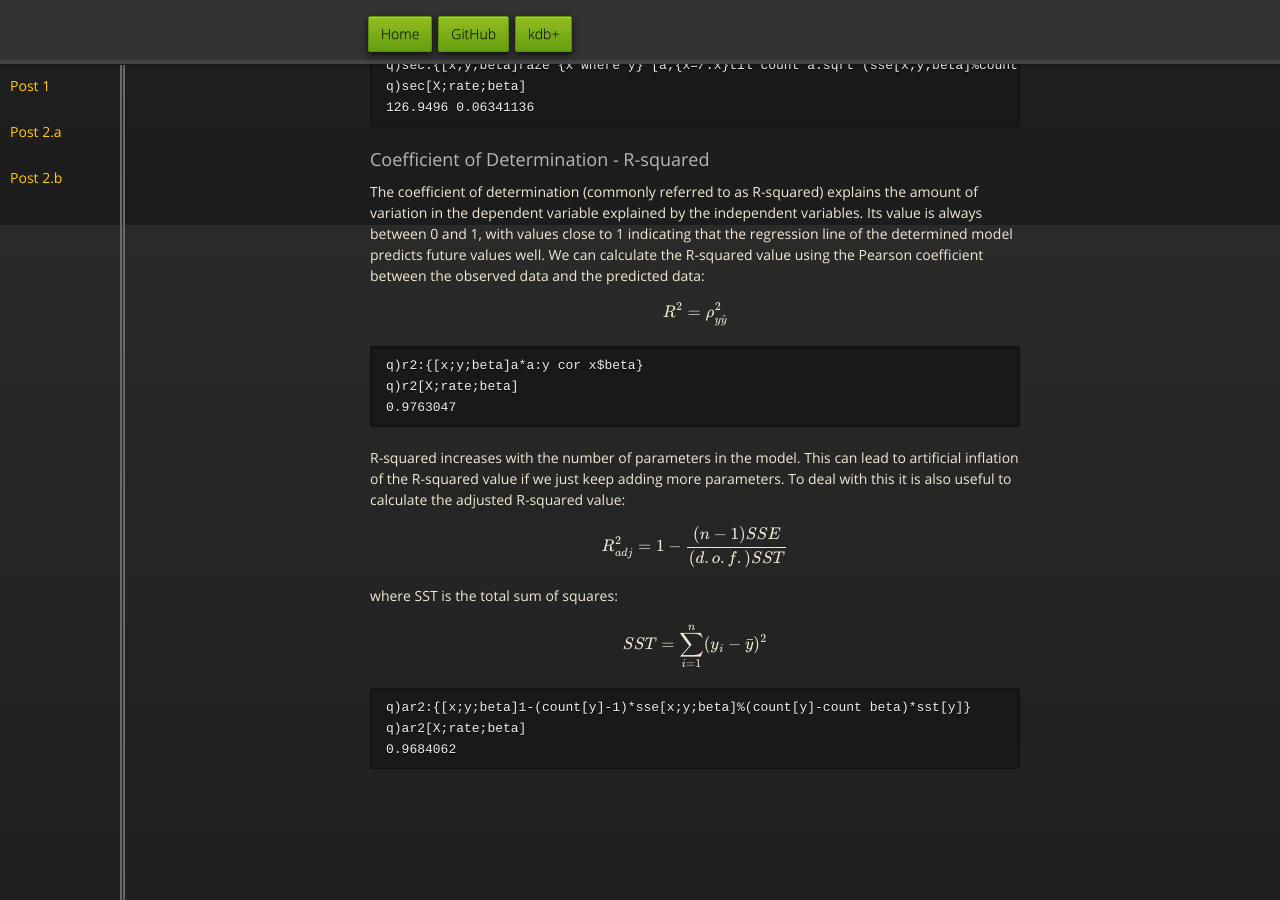
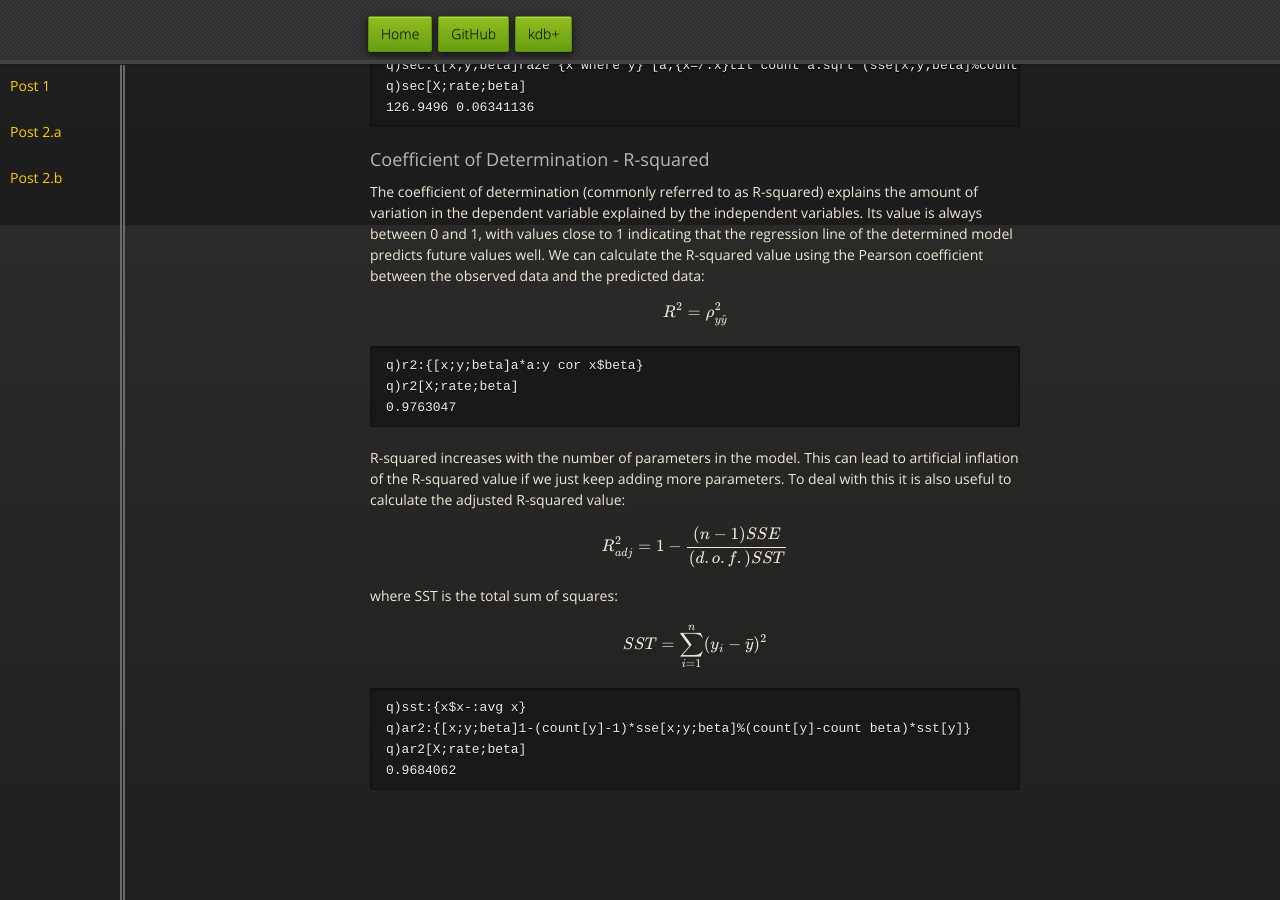
Before and after one commit to jpneill/jpneill.github.io, a Jekyll site: the page posts/Lin_Reg_b.html, which Jekyll copies as it is, in a window 1280 px wide and 900 px high, scrolled down 2475 px. Built offline with Jekyll 4.4.1, drawn with Linux system fonts in a browser that asks for light colours; nearby versions of some CDN libraries; formulas are drawn with MathJax 3.

Commit message:
Added sst

```diff
--- a/posts/Lin_Reg_b.html
+++ b/posts/Lin_Reg_b.html
@@ -149,7 +149,8 @@ q)r2[X;rate;beta]
         To deal with this it is also useful to calculate the adjusted R-squared value:
         $$R^2_{adj}=1-\frac{(n-1)SSE}{(d.o.f.)SST}$$ where SST is the total sum of squares:$$SST=\sum^n_{i=1}(y_i-\bar{y})^2$$</p>
 
-<pre><code>q)ar2:{[x;y;beta]1-(count[y]-1)*sse[x;y;beta]%(count[y]-count beta)*sst[y]}
+<pre><code>q)sst:{x$x-:avg x}
+q)ar2:{[x;y;beta]1-(count[y]-1)*sse[x;y;beta]%(count[y]-count beta)*sst[y]}
 q)ar2[X;rate;beta]
 0.9684062
 </code></pre>
```
